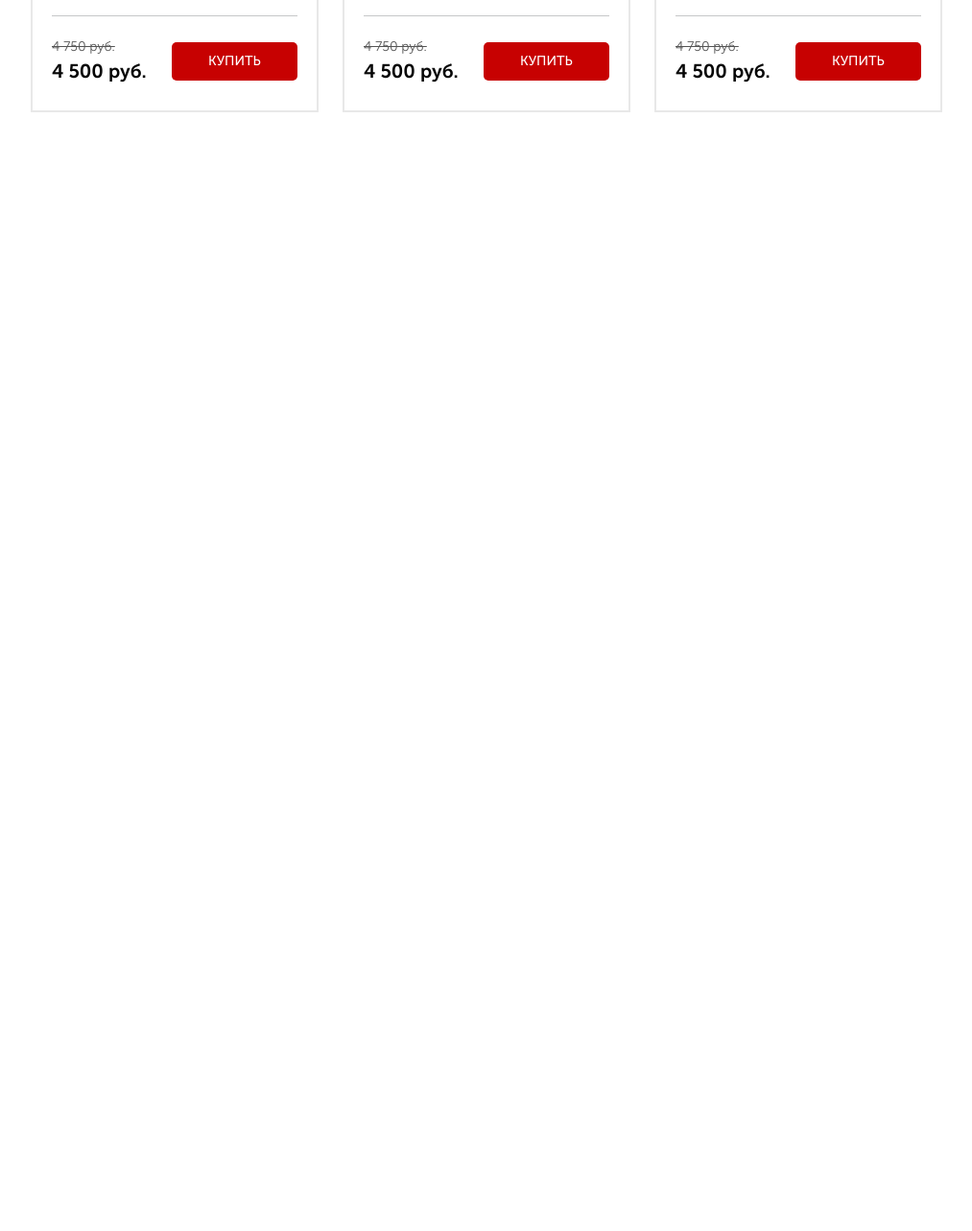
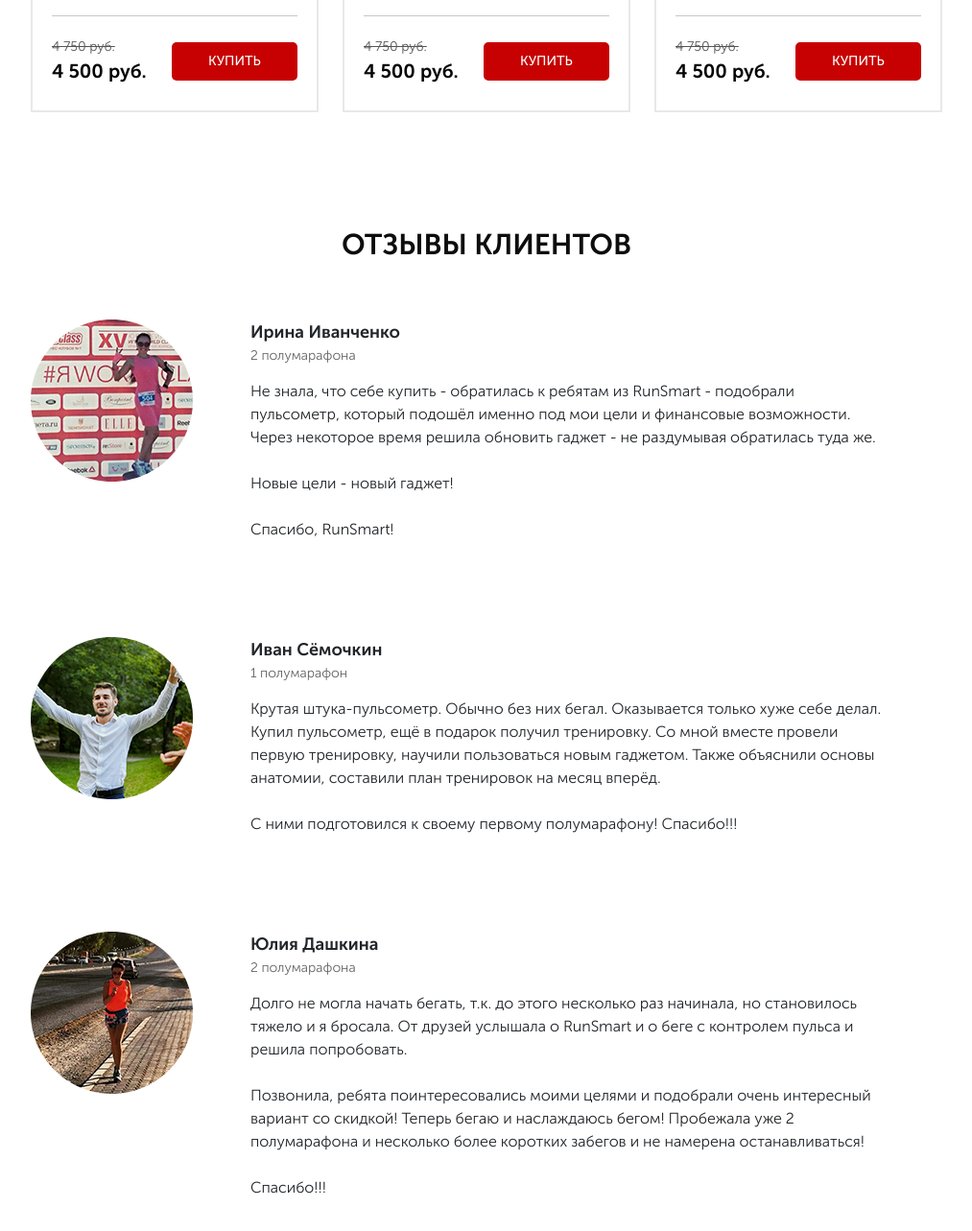
Before and after one commit to tremer3/pulsometer-site, a website: page src/index.html in a window 1280 px wide. Shown: the part 3660-4943 px from the top of the page at 96% size, without its empty margins (133-1146 px from the left). Before the commit the page ends 3897 px from the top, so only its background shows below. Drawn offline with nearby package versions, Linux system fonts and the light colour scheme.

Commit message:
add testimonials section

```diff
--- a/src/index.html
+++ b/src/index.html
@@ -465,6 +465,51 @@
         </div><!--/. Container -->
     </section>
 
+    <section class="testimonials">
+        <div class="container">
+            <h2 class="title">отзывы клиентов</h2>
+
+            <div class="testimonials__item">
+                <img src="img/feed_1.png" alt="Первый отзыв" class="testimonials__img">
+                <div class="testimonials__wrapper">
+                    <div class="testimonials__name">Ирина Иванченко</div>
+                    <div class="testimonials__count">2 полумарафона</div>
+                    <div class="testimonials__descr">Не знала, что себе купить - обратилась к ребятам из RunSmart - подобрали пульсометр, который подошёл именно под мои цели и финансовые возможности. Через некоторое время решила обновить гаджет - не раздумывая обратилась туда же.
+                    <br><br>
+                    Новые цели - новый гаджет!
+                    <br><br>
+                    Спасибо, RunSmart! </div>
+                </div><!--/. testimonials__wrapper -->
+            </div><!--/. testimonials__item" -->
+
+            <div class="testimonials__item">
+                <img src="img/feed_2.png" alt="Второй отзыв" class="testimonials__img">
+                <div class="testimonials__wrapper">
+                    <div class="testimonials__name">Иван Сёмочкин</div>
+                    <div class="testimonials__count">1 полумарафон</div>
+                    <div class="testimonials__descr">Крутая штука-пульсометр. Обычно без них бегал. Оказывается только хуже себе делал. Купил пульсометр, ещё в подарок получил тренировку. Со мной вместе провели первую тренировку, научили пользоваться новым гаджетом. Также объяснили основы анатомии, составили план тренировок на месяц вперёд.
+                    <br><br>
+                    С ними подготовился к своему первому полумарафону! Спасибо!!!
+                    </div>
+                </div><!--/. testimonials__wrapper -->
+            </div><!--/. testimonials__item" -->
+
+            <div class="testimonials__item">
+                <img src="img/feed_3.png" alt="Третий отзыв" class="testimonials__img">
+                <div class="testimonials__wrapper">
+                    <div class="testimonials__name">Юлия Дашкина</div>
+                    <div class="testimonials__count">2 полумарафона</div>
+                    <div class="testimonials__descr">Долго не могла начать бегать, т.к. до этого несколько раз начинала, но становилось тяжело и я бросала. От друзей услышала о RunSmart и о беге с контролем пульса и решила попробовать.
+                    <br><br>
+                    Позвонила, ребята поинтересовались моими целями и подобрали очень интересный вариант со скидкой! Теперь бегаю и наслаждаюсь бегом! Пробежала уже 2 полумарафона и несколько более коротких забегов и не намерена останавливаться!
+                    <br><br>
+                    Спасибо!!!
+                    </div>
+                </div><!--/. testimonials__wrapper -->
+            </div><!--/. testimonials__item" -->
+        </div><!--/. Container -->
+    </section>
+
     <script type="text/javascript" src="https://code.jquery.com/jquery-1.11.0.min.js"></script>
     <script type="text/javascript" src="https://code.jquery.com/jquery-migrate-1.2.1.min.js"></script>
     <script src="js/slick.min.js"></script>
--- /dev/null
+++ b/src/sass/blocks/_testimonials.scss
@@ -0,0 +1,32 @@
+.testimonials {
+    padding-bottom: 70px;
+    &__item {
+        margin-top: 100px;
+        display: flex;
+        &:nth-child(2) {
+            margin-top: 60px;
+        }
+    }
+    &__img {
+        width: 169px;
+        height: 169px;
+    }
+    &__wrapper {
+        margin-left: 60px;
+        padding-right: 60px;
+    }
+    &__name {
+        font-size: 18px;
+        font-weight: 700;
+    }
+    &__count {
+        font-size: 14px;
+        font-weight: 300;
+        color: #646464;
+    }
+    &__descr {
+        margin-top: 15px;
+        font-size: 16px;
+        font-weight: 300;
+    }
+}
--- a/src/sass/style.scss
+++ b/src/sass/style.scss
@@ -15,6 +15,7 @@
 @import 'blocks/forms.scss';
 @import 'blocks/carousel.scss';
 @import 'blocks/catalog.scss';
+@import 'blocks/testimonials.scss';
 
 
 @import 'blocks/media.scss';
```
Also changed, not shown: src/css/style.min.css.
